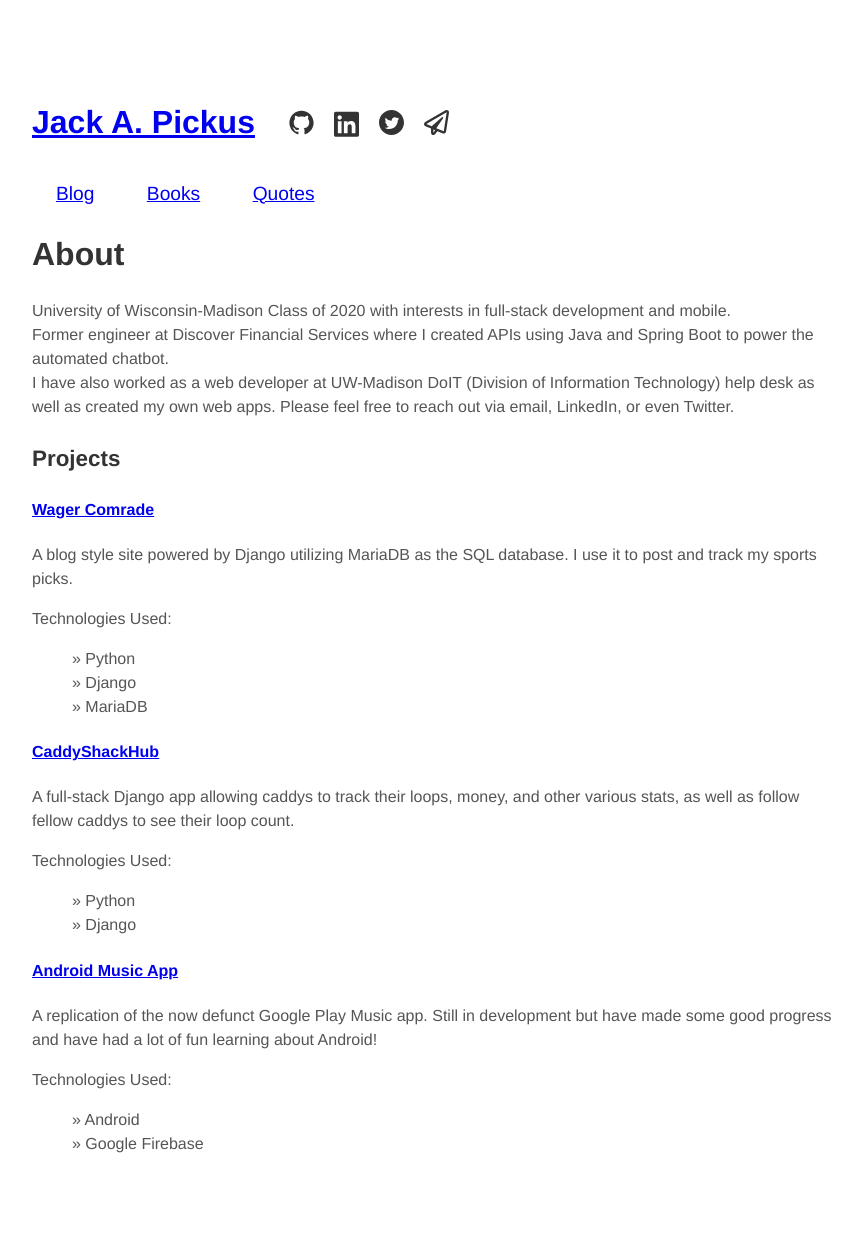
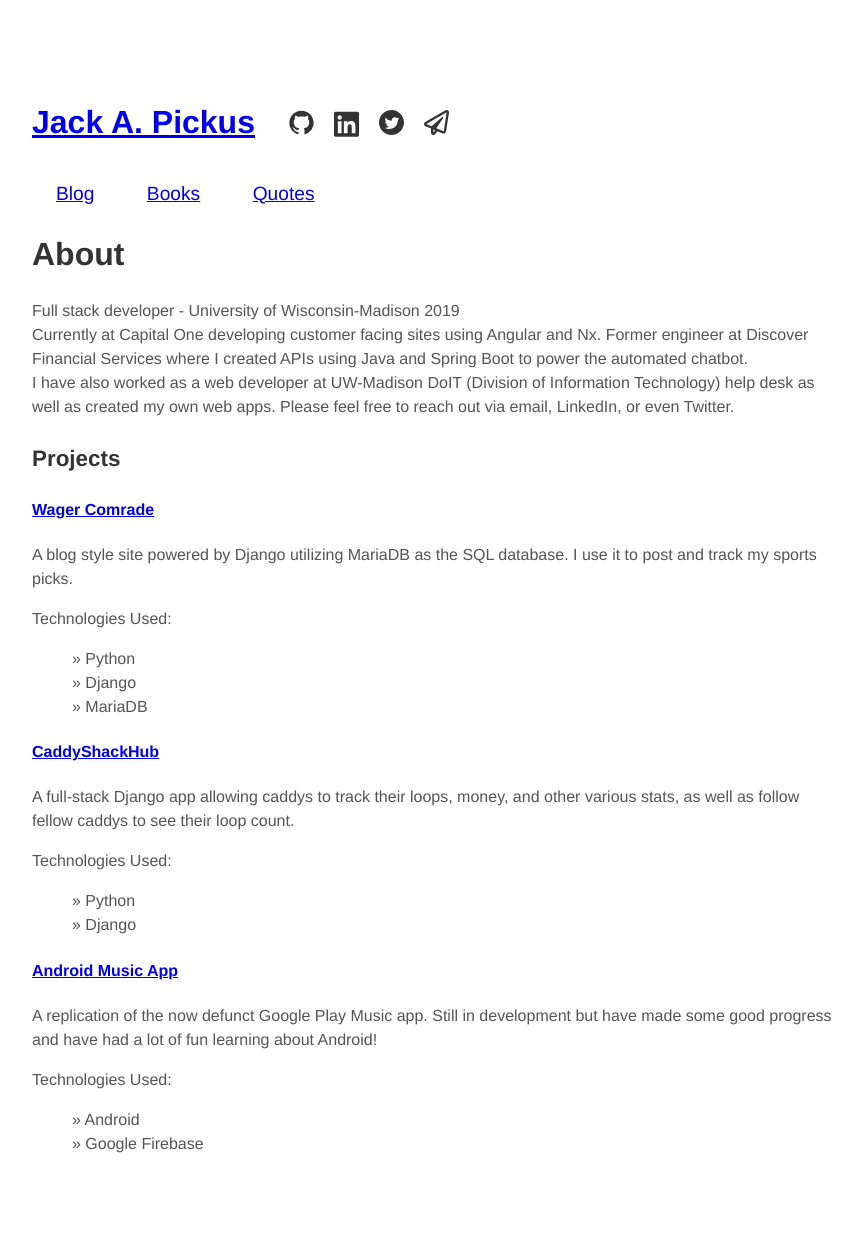
Before and after one commit to jackpickus/jackpickus.github.io, a Jekyll site: the page built from index.html, in a window 1280 px wide. Shown: the whole page, without its empty margins (208-1070 px from the left). Built offline with Jekyll 4.4.1, drawn with Linux system fonts in a browser that asks for light colours.

Commit message:
update bio

```diff
--- a/index.html
+++ b/index.html
@@ -6,8 +6,9 @@ layout: default
 	<h1>About</h1>
 
 	<p>
-		University of Wisconsin-Madison Class of 2020 with interests in full-stack development and
-		mobile.<br>
+		Full stack developer - University of Wisconsin-Madison 2019
+		<br>
+		Currently at Capital One developing customer facing sites using Angular and Nx.
 		Former engineer at Discover Financial Services where I created APIs using Java and Spring Boot to power the automated chatbot.<br>
 		I have also worked as a web developer at UW-Madison DoIT (Division of Information Technology) help desk as well as created my own web apps.
 		Please feel free to reach out via email, LinkedIn, or even Twitter.
```
